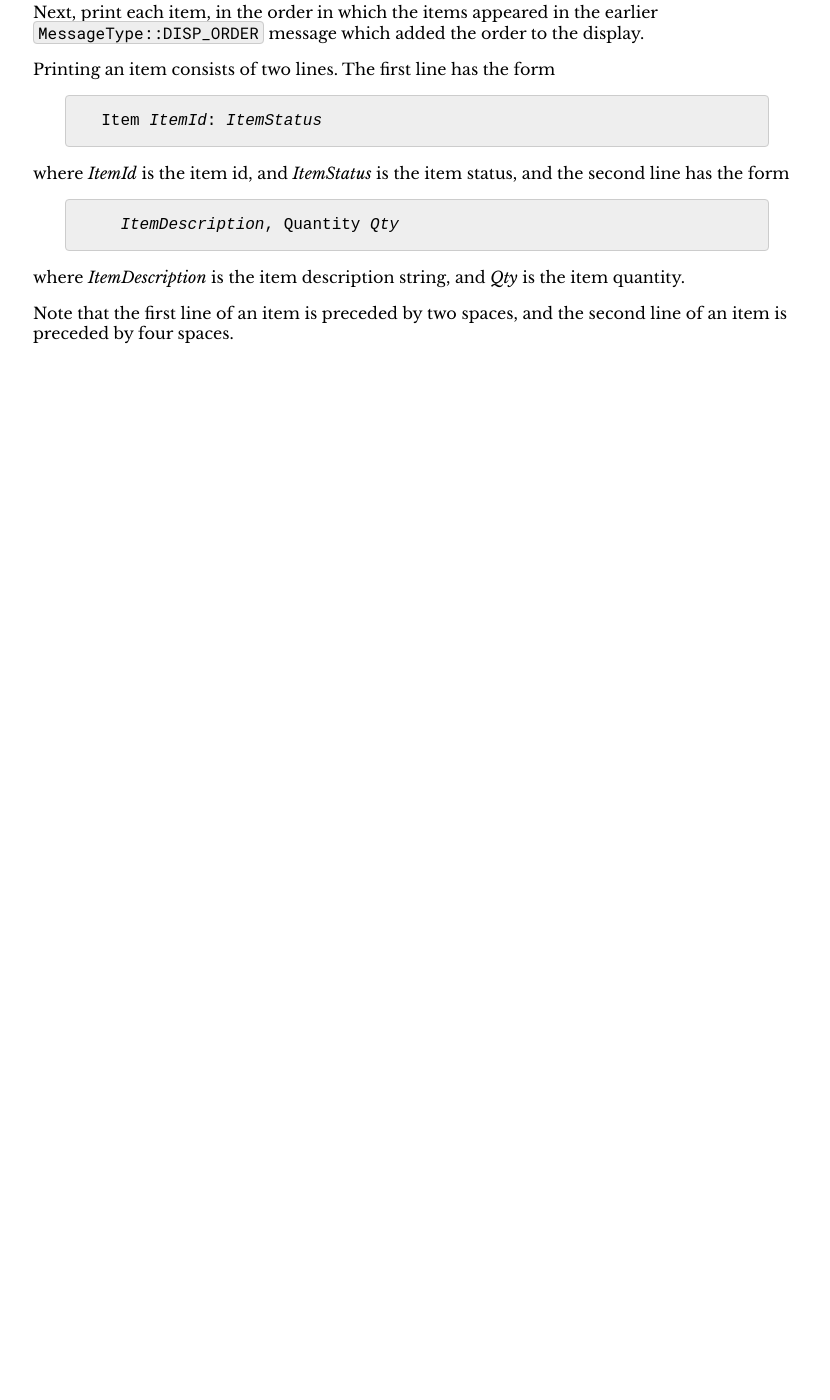
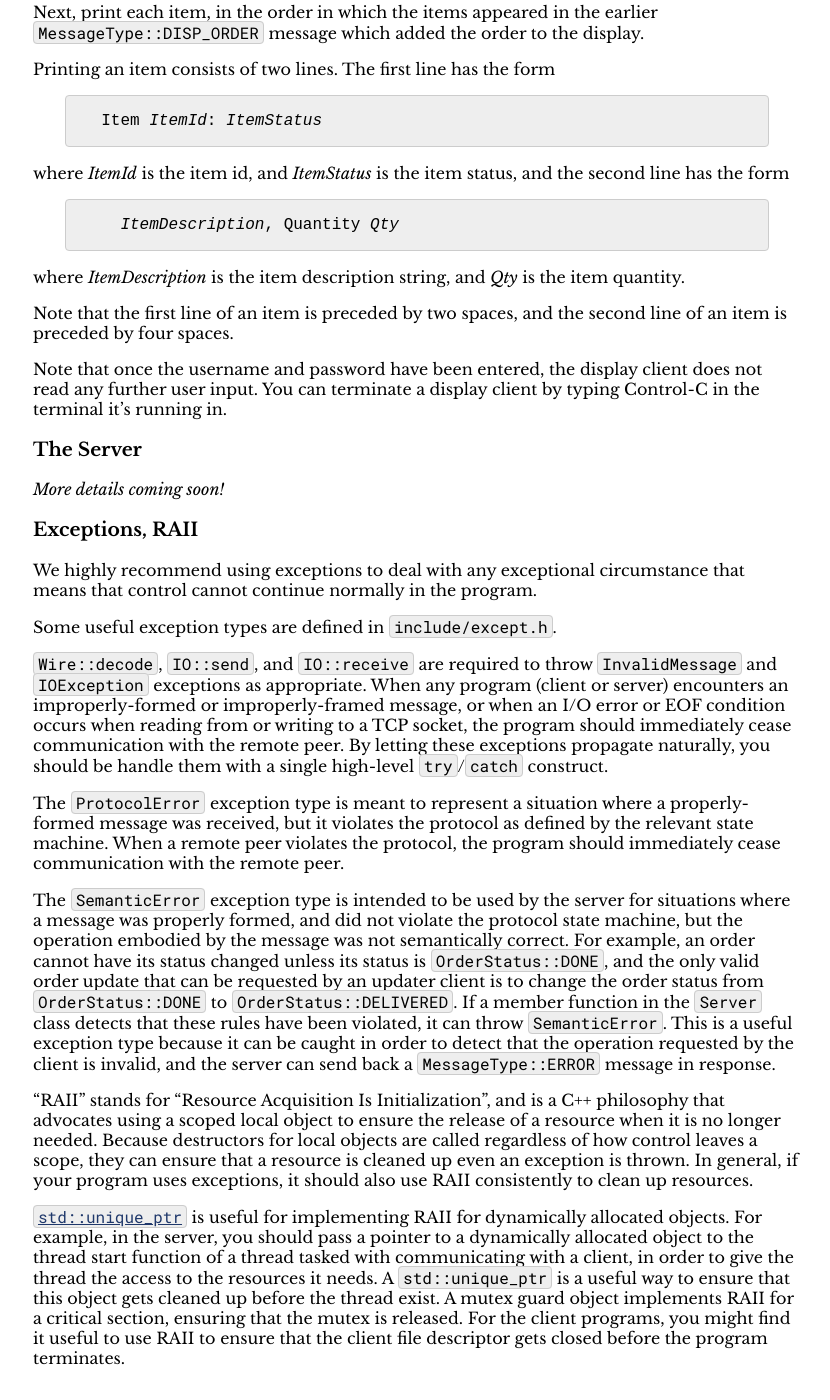
Before and after one commit to jhucsf/spring2026, a Jekyll site: the page built from assign/assign05.md, in a window 1280 px wide and 1400 px high, scrolled down 11718 px. Shown: the whole window, without its empty margins (223-1053 px from the left). Built offline with Jekyll 4.4.1, drawn with Linux system fonts in a browser that asks for light colours; before the commit the page ends 12093 px from its top, so only the background shows below that.

Commit message:
exceptions

```diff
--- a/assign/assign05.md
+++ b/assign/assign05.md
@@ -561,3 +561,62 @@ where *ItemDescription* is the item description string, and
 
 Note that the first line of an item is preceded by two spaces,
 and the second line of an item is preceded by four spaces.
+
+Note that once the username and password have been entered, the display
+client does not read any further user input. You can terminate a display
+client by typing Control-C in the terminal it's running in.
+
+### The Server
+
+*More details coming soon!*
+
+### Exceptions, RAII
+
+We highly recommend using exceptions to deal with any exceptional circumstance
+that means that control cannot continue normally in the program.
+
+Some useful exception types are defined in `include/except.h`.
+
+`Wire::decode`, `IO::send`, and `IO::receive` are required to throw
+`InvalidMessage` and `IOException` exceptions as appropriate. When any program
+(client or server) encounters an improperly-formed or improperly-framed
+message, or when an I/O error or EOF condition occurs when reading from
+or writing to a TCP socket, the program should immediately cease communication
+with the remote peer. By letting these exceptions propagate naturally,
+you should be handle them with a single high-level `try`/`catch` construct.
+
+The `ProtocolError` exception type is meant to represent a situation where
+a properly-formed message was received, but it violates the protocol as
+defined by the relevant state machine. When a remote peer violates the protocol,
+the program should immediately cease communication with the remote peer.
+
+The `SemanticError` exception type is intended to be used by the server for
+situations where a message was properly formed, and did not violate the
+protocol state machine, but the operation embodied by the message was
+not semantically correct. For example, an order cannot have its status changed
+unless its status is `OrderStatus::DONE`, and the only valid order update
+that can be requested by an updater client is to change the order status
+from `OrderStatus::DONE` to `OrderStatus::DELIVERED`. If a member function in
+the `Server` class detects that these rules have been violated, it can throw
+`SemanticError`. This is a useful exception type because it can be caught
+in order to detect that the operation requested by the client is invalid,
+and the server can send back a `MessageType::ERROR` message in response.
+
+"RAII" stands for "Resource Acquisition Is Initialization", and is a C++
+philosophy that advocates using a scoped local object to ensure the
+release of a resource when it is no longer needed. Because destructors
+for local objects are called regardless of how control leaves a scope,
+they can ensure that a resource is cleaned up even an exception is thrown.
+In general, if your program uses exceptions, it should also use RAII
+consistently to clean up resources.
+
+[`std::unique_ptr`](https://en.cppreference.com/w/cpp/memory/unique_ptr.html)
+is useful for implementing RAII for dynamically allocated objects. For example,
+in the server, you should pass a pointer to a dynamically allocated object to the
+thread start function of a thread tasked with communicating with a client, in
+order to give the thread the access to the resources it needs. A `std::unique_ptr`
+is a useful way to ensure that this object gets cleaned up before the thread
+exist. A mutex guard object implements RAII for a critical section, ensuring
+that the mutex is released. For the client programs, you might find it useful
+to use RAII to ensure that the client file descriptor gets closed before
+the program terminates.
```
